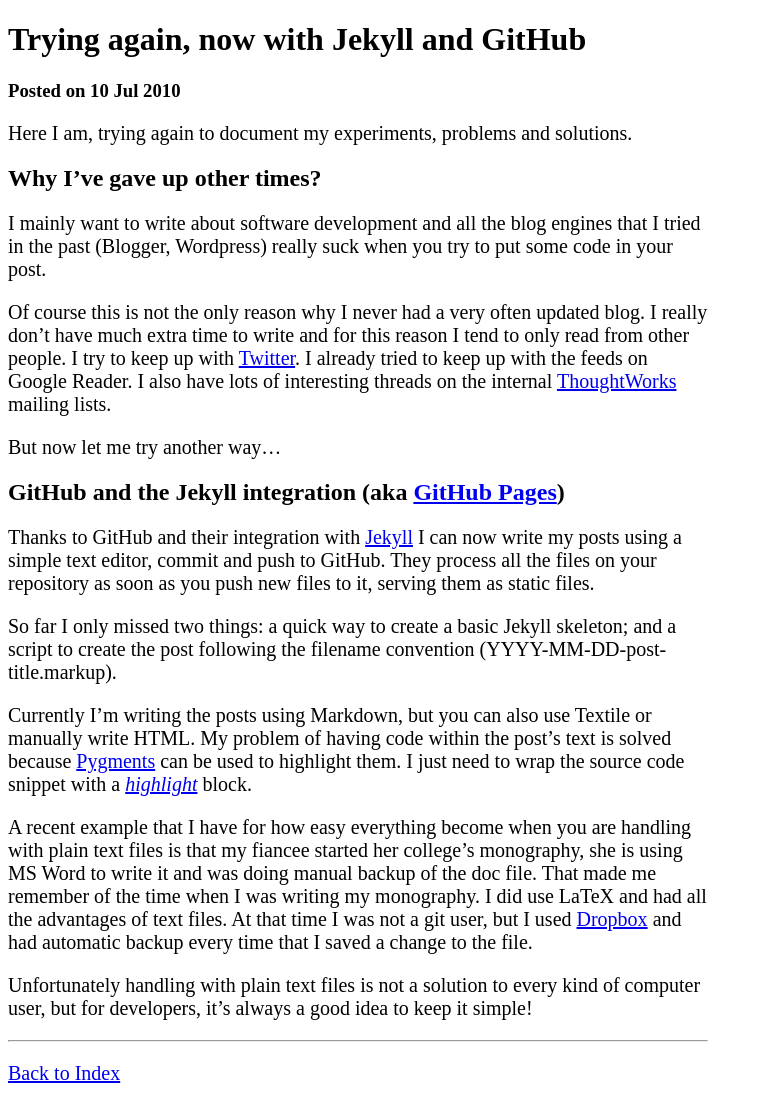
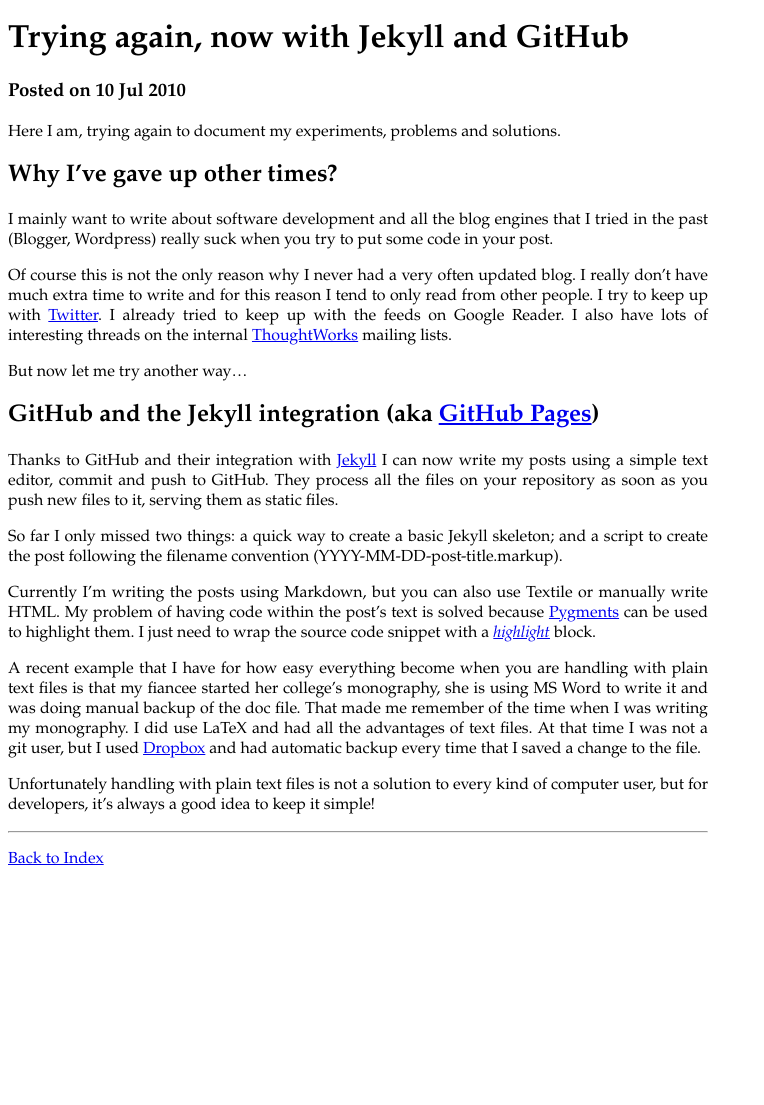
Before and after one commit to tanob/tanob.github.com, a Jekyll site: the page built from _posts/2010-07-10-trying-again.md, in a window 1280 px wide. Shown: the whole page, without its empty margins (0-764 px from the left). Built offline with Jekyll 4.4.1, drawn with Linux system fonts in a browser that asks for light colours; after the commit the page ends 900 px from its top, so only the background shows below that.

Commit message:
Improving the font-family and space between lines.

```diff
--- a/_layouts/default.html
+++ b/_layouts/default.html
@@ -4,6 +4,7 @@
 		<title>{{ page.title }}</title>
 		<meta name="author" content="Adriano Bonat">
 		<meta charset="utf-8">
+		<link rel="stylesheet" type="text/css" href="/css/general.css">
 	</head>
 	<body>
 		<h1>{{ page.title }}</h1>
--- a/css/general.css
+++ b/css/general.css
@@ -1,2 +1,9 @@
-body { width: 700px; }
-p { font-size: 20px; }
+body {
+	width: 700px;
+	font-family: constantia, palatino, "times new roman";
+}
+p {
+	font-size: 16px;
+	text-align: justify;
+	line-height: 20px;
+}
```
